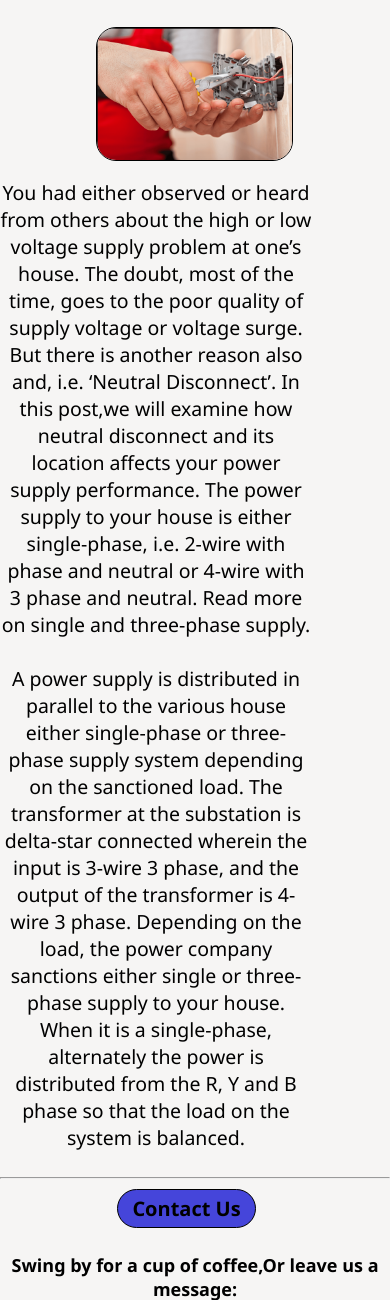
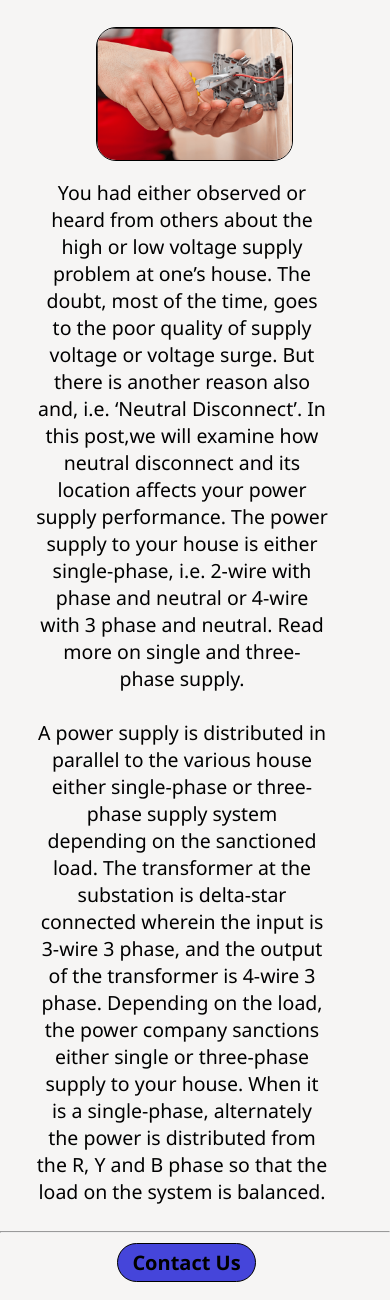
Before and after one commit to 9926830418/Electric-billing-system, a PHP site: page / in a window 390 px wide. Shown: the part 1145-2445 px from the top of the page. Run offline with PHP 8.4, Linux system fonts and the light colour scheme; some libraries are stand-ins or nearby versions.

Commit message:
Update style.css

```diff
--- a/style.css
+++ b/style.css
@@ -454,9 +454,11 @@ label #butn, label #cancel{
   }
 
   #intro{
-	  width:80%;
+	  width:75%;
     display: block;
     margin-top: 40%;
+	  margin-right:auto;
+	  margin-left:auto;
     text-align:center;
     font-size: 5vw;
 	  padding-left:0px;
```
